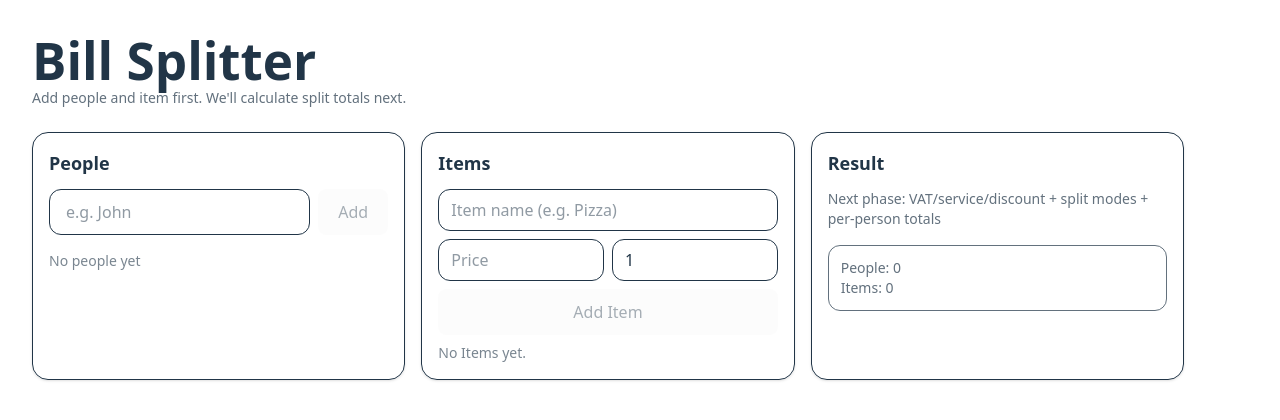
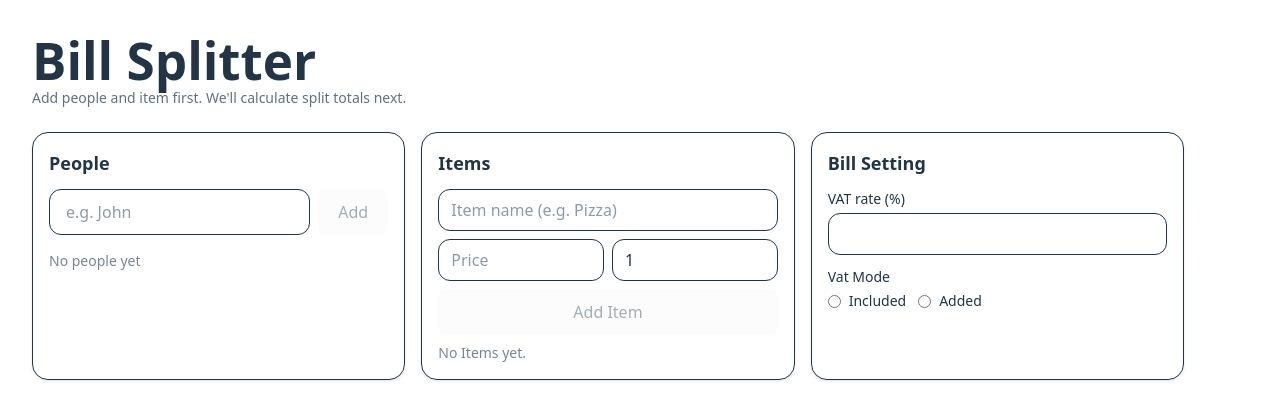
Before and after one commit to mosetz/bill-splitter, a React (Vite) app: page / in a window 1280 px wide. Shown: the top 420 px of the page. Built offline with nearby package versions, Linux system fonts and the light colour scheme.

Commit message:
upddate billSetting component with a vatRate section, toggle VatMode, tested with home.jsx

```diff
--- /dev/null
+++ b/src/component/bill/BillSetting.jsx
@@ -0,0 +1,67 @@
+import { useSelector, useDispatch } from "react-redux";
+import { setVatMode, setVatRate, setServiceRate, setCalculationPreset } from "../../features/bill/billSlice";
+
+export default function BillSetting() {
+
+    const dispatch = useDispatch();
+    const bill = useSelector((state) => state.bill);
+
+    const onVatRateChange = (e) => {
+        const value = Number(e.target.value);
+        if(!Number.isFinite(value)) return;
+        dispatch(setVatRate(Math.max(0, value)))
+    }
+
+    const onServiceRateChange = (e) => {
+        const value = Number(e.target.value);
+        if(!Number.isFinite(value)) return;
+        dispatch(setServiceRate(Math.max(0, value)));
+    }
+
+
+    return (
+        <section className="rounded-2xl border p-4 shadow-sm">
+            <h2 className="text-lg font-semibold mb-3">Bill Setting</h2>
+
+            {/* VAT RATE */}
+            <div className="mb-3">
+                <label className="block text-sm font-medium mb-1">VAT rate (%)</label>
+                <input
+                    className="w-full rounded-xl border px-3 py-2"
+                    type="number"
+                    min="0"
+                    step="0.1"
+                    value={bill.setVatRate}
+                    onChange={onVatRateChange}
+                />
+            </div>
+
+            {/* VAT MODE */}
+            <div className="mb-3">
+                <p className="block text-sm font-medium mb-1">Vat Mode</p>
+                <div className="flex gap-3">
+                    <label className="flex items-center gap-2">
+                        <input
+                            type="radio"
+                            name="vatMode"
+                            checked={bill.setVatMode === "INCLUDED"}
+                            onChange={() => dispatch(setVatMode("INCLUDED"))}
+                        />
+                        <span className="text-sm">Included</span>
+                    </label>
+
+                    <label className="flex items-center gap-2">
+                        <input
+                            type="radio"
+                            name="vatMode"
+                            checked={bill.setVatMode === "ADDED"}
+                            onChange={() => dispatch(setVatMode("ADDED"))}
+                        />
+                        <span className="text-sm">Added</span>
+                    </label>
+                </div>
+            </div>
+        </section>
+    )
+
+}
--- a/src/features/items/itemSlice.js
+++ b/src/features/items/itemSlice.js
@@ -61,7 +61,7 @@ export const itemSlice = createSlice({
             const item = state.list.find(p => p.id === id);
 
             if(item) {
-                item.qty = Math.max(1, item.qty - 1);
+                item.qty = Math.max(1, item.qty - 1); //make sure the qty not less than 1
             }
         }
 
--- a/src/pages/home.jsx
+++ b/src/pages/home.jsx
@@ -2,7 +2,7 @@ import { useMemo, useState } from "react";
 import {useDispatch, useSelector} from 'react-redux';
 import { addPerson, removePerson } from "../features/people/peopleSlice";
 import { addItem, removeItem, incrementQty, decrementQty } from "../features/items/itemSlice";
-
+import BillSetting from "../component/bill/BillSetting";
 export default function Home() {
 
     const dispatch = useDispatch()
@@ -201,16 +201,7 @@ export default function Home() {
                         </section>
 
                         {/* Result placeholder */}
-                        <section className="rounded-2xl border p-4 shadow-sm">
-                            <h2 className="text-lg font-semibold mb-3">Result</h2>
-                                <p className="text-sm opacity-70">
-                                    Next phase: VAT/service/discount + split modes + per-person totals
-                                </p>
-                                <div className="mt-4 rounded-xl border p-3 text-sm opacity-70">
-                                    People: {people.length} <br/>
-                                    Items: {items.length}
-                                </div>
-                        </section>
+                        <BillSetting />
                     </div>
                 </div>
             </div>
```
